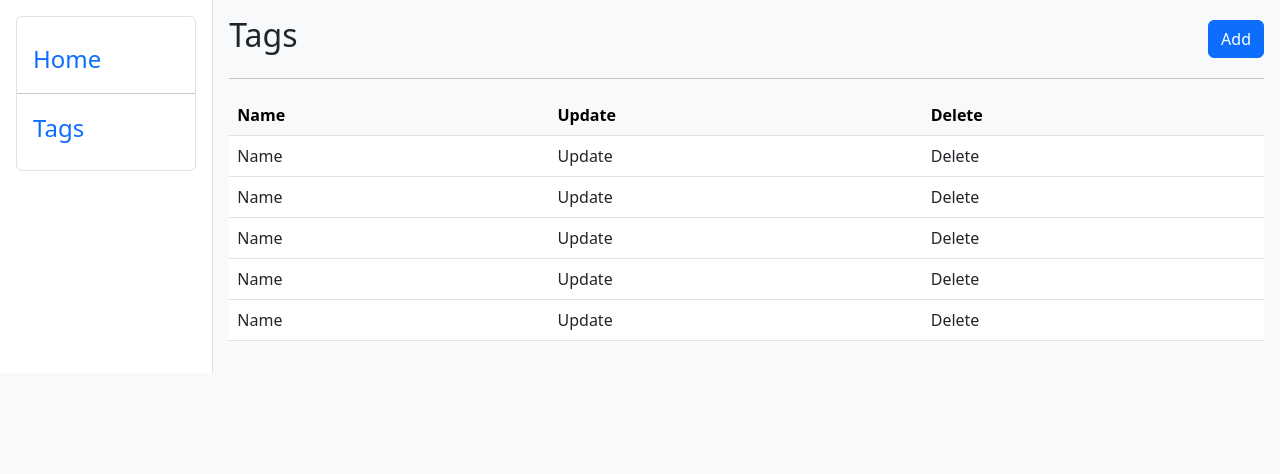
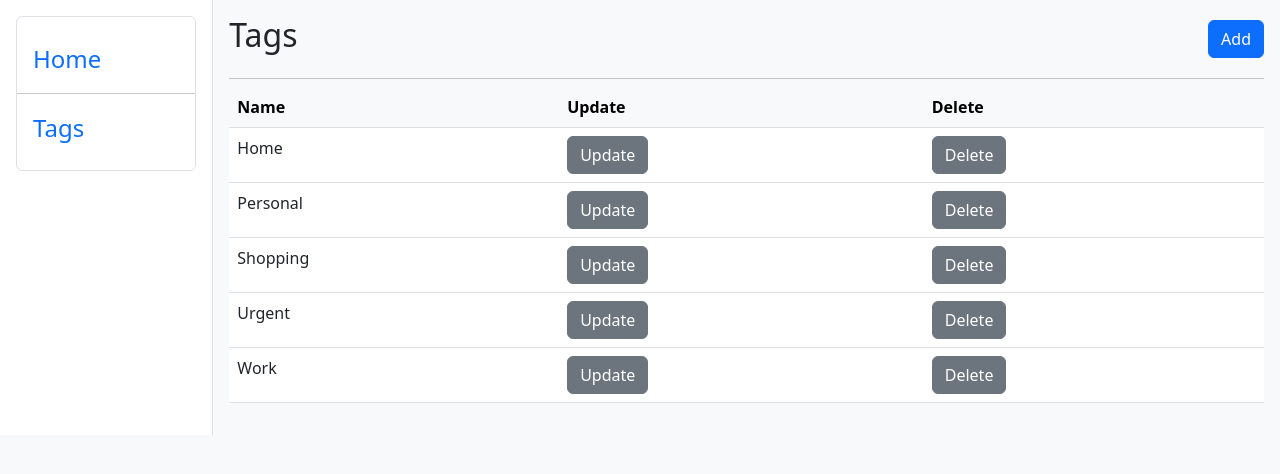
Before and after one commit to frezworx/todo-list, a Django app: page /tags/ in a window 1280 px wide. Shown: the top 474 px of the page. Run offline with Django 5.2, Linux system fonts and the light colour scheme; data comes from the database, SQL or seed files in the repository.

Commit message:
Update tags page to display dynamic content with actions
Replaced placeholder text with dynamic tag data and added functional buttons for updating and deleting tags. Adjusted margin in the horizontal rule for better spacing. These changes enhance the page's interactivity and visual alignment.

```diff
--- a/templates/pages/tags.html
+++ b/templates/pages/tags.html
@@ -5,7 +5,7 @@
       <h1 class="h2">Tags</h1>
       <button class="btn btn-primary">Add</button>
     </div>
-    <hr class="my-2 mb-3"/>
+    <hr class="my-2 mb-2"/>
     <table class="table">
       <thead class="table-light">
       <tr>
@@ -17,9 +17,9 @@
       <tbody>
       {% for tag in tags %}
         <tr>
-          <td>Name</td>
-          <td>Update</td>
-          <td>Delete</td>
+          <td>{{ tag.name }}</td>
+          <td><a href="" class="btn btn-secondary">Update</a></td>
+          <td><a href="" class="btn btn-secondary">Delete</a></td>
         </tr>
       {% endfor %}
       </tbody>
```
Also changed, not shown: templates/pages/tag_confirm_delete.html (added), templates/pages/tag_create.html (added), templates/pages/task_confirm_delete.html (added), templates/pages/task_create.html (added), templates/pages/task_toggle.html (added).
